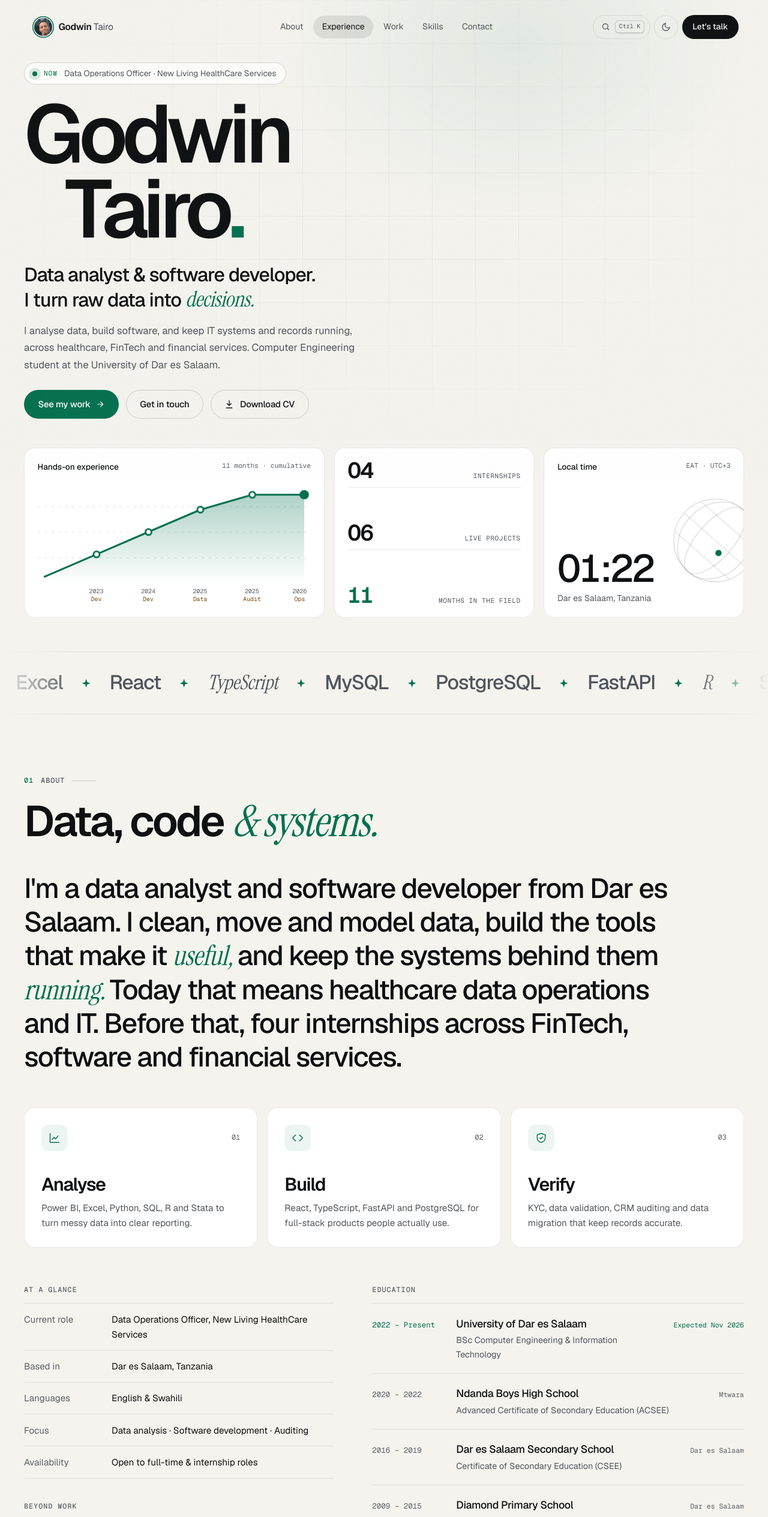
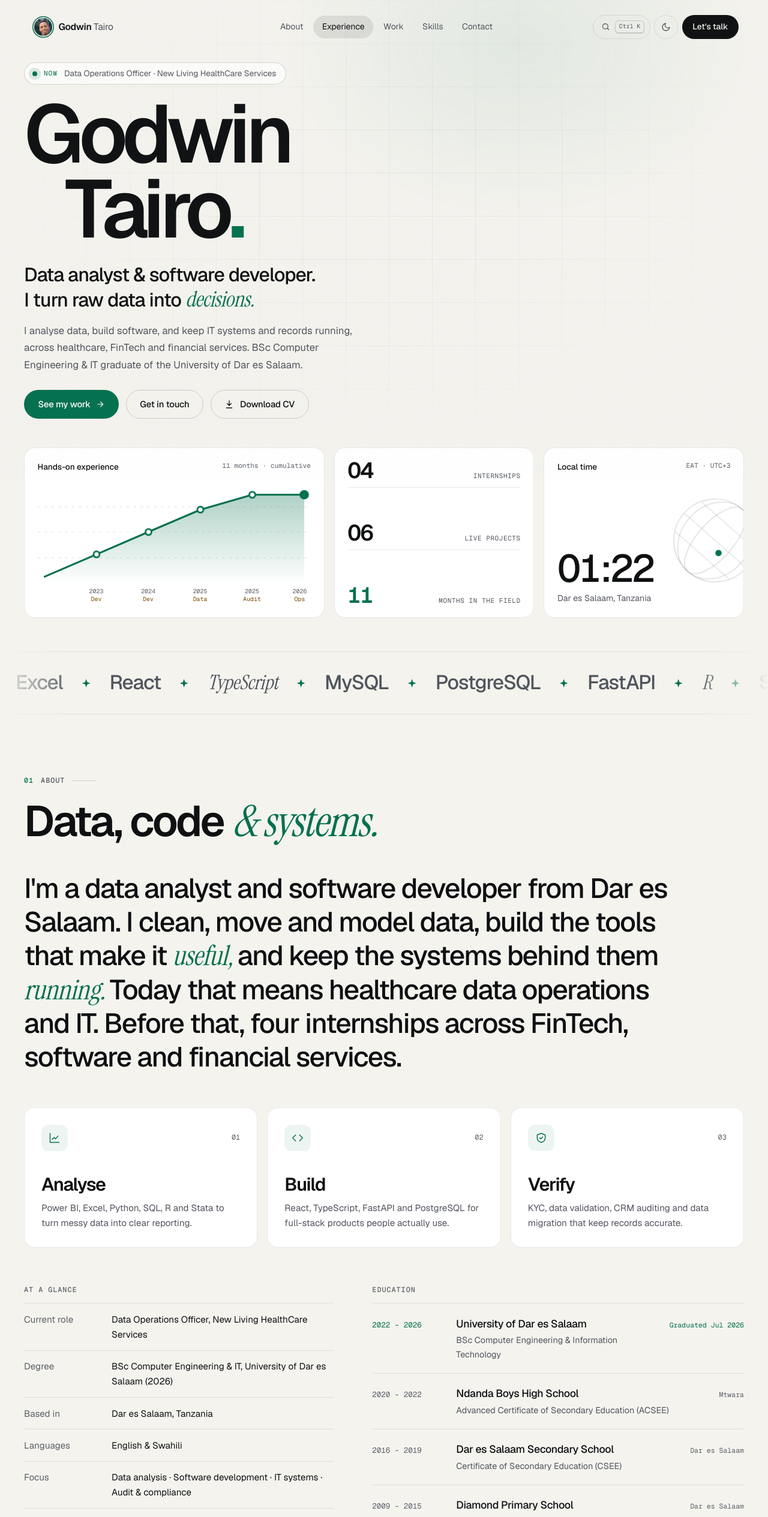
Before and after one commit to godwin105/godwin-portfolio, a React (Vite) app: page / in a window 1280 px wide. Shown: the top 2529 px of the page at 60% size. Built offline with nearby package versions, Linux system fonts and the light colour scheme.

Commit message:
Updating-graduating-year

```diff
--- a/src/components/About.jsx
+++ b/src/components/About.jsx
@@ -12,9 +12,10 @@ const accentWords = new Set(['useful,', 'running.'])
 
 const info = [
   { key: 'Current role', val: `${currentRole.role}, ${currentRole.org}` },
+  { key: 'Degree', val: 'BSc Computer Engineering & IT, University of Dar es Salaam (2026)' },
   { key: 'Based in', val: 'Dar es Salaam, Tanzania' },
   { key: 'Languages', val: 'English & Swahili' },
-  { key: 'Focus', val: 'Data analysis · Software development · Auditing' },
+  { key: 'Focus', val: 'Data analysis · Software development · IT systems · Audit & compliance' },
   { key: 'Availability', val: 'Open to full-time & internship roles' },
 ]
 
@@ -116,7 +117,7 @@ export default function About() {
             <h3 className={styles.subhead}>Education</h3>
             <ol className={styles.edu}>
               {education.map(e => (
-                <li key={e.school} className={e.current ? styles.eduCurrent : ''}>
+                <li key={e.school} className={e.latest ? styles.eduLatest : ''}>
                   <span className={styles.eduYear}>{e.year}</span>
                   <div>
                     <p className={styles.eduSchool}>{e.school}</p>
--- a/src/components/About.module.css
+++ b/src/components/About.module.css
@@ -111,7 +111,7 @@
 .eduSchool { font-size: 1.1rem; font-weight: 500; letter-spacing: -0.02em; }
 .eduDegree { font-size: 0.9rem; color: var(--muted); margin-top: 0.15rem; }
 .eduNote { font-family: var(--mono); font-size: 0.72rem; color: var(--faint); white-space: nowrap; }
-.eduCurrent .eduYear, .eduCurrent .eduNote { color: var(--accent); }
+.eduLatest .eduYear, .eduLatest .eduNote { color: var(--accent); }
 
 @media (max-width: 1000px) {
   .lower { grid-template-columns: 1fr; gap: 3rem; }
--- a/src/components/Hero.jsx
+++ b/src/components/Hero.jsx
@@ -98,8 +98,8 @@ export default function Hero() {
 
             <p className={`${styles.lede} ${styles.in}`} style={{ '--d': '400ms' }}>
               I analyse data, build software, and keep IT systems and records running, across
-              healthcare, FinTech and financial services. Computer Engineering student at the
-              University of Dar es Salaam.
+              healthcare, FinTech and financial services. BSc Computer Engineering &amp; IT
+              graduate of the University of Dar es Salaam.
             </p>
 
             <p className="print-only">
--- a/src/components/Skills.jsx
+++ b/src/components/Skills.jsx
@@ -12,7 +12,7 @@ export default function Skills() {
           index="04"
           label="Toolkit"
           title={<>Data, dev, audit <em>&amp; ops.</em></>}
-          intro="Tools and practices I use at work, and have used in internships, coursework and my own projects."
+          intro="Tools and practices I use at work, and have used in internships, my degree and my own projects."
           aside={<p className={styles.total}><span>{total}</span>skills across {skillGroups.length} domains</p>}
         />
 
--- a/src/data.js
+++ b/src/data.js
@@ -213,7 +213,7 @@ export const projects = [
 ]
 
 export const education = [
-  { year: '2022 – Present', school: 'University of Dar es Salaam', degree: 'BSc Computer Engineering & Information Technology', note: 'Expected Nov 2026', current: true },
+  { year: '2022 – 2026', school: 'University of Dar es Salaam', degree: 'BSc Computer Engineering & Information Technology', note: 'Graduated Jul 2026', latest: true },
   { year: '2020 – 2022', school: 'Ndanda Boys High School', degree: 'Advanced Certificate of Secondary Education (ACSEE)', note: 'Mtwara' },
   { year: '2016 – 2019', school: 'Dar es Salaam Secondary School', degree: 'Certificate of Secondary Education (CSEE)', note: 'Dar es Salaam' },
   { year: '2009 – 2015', school: 'Diamond Primary School', degree: 'Primary School Leaving Examination (PSLE)', note: 'Dar es Salaam' },
```
